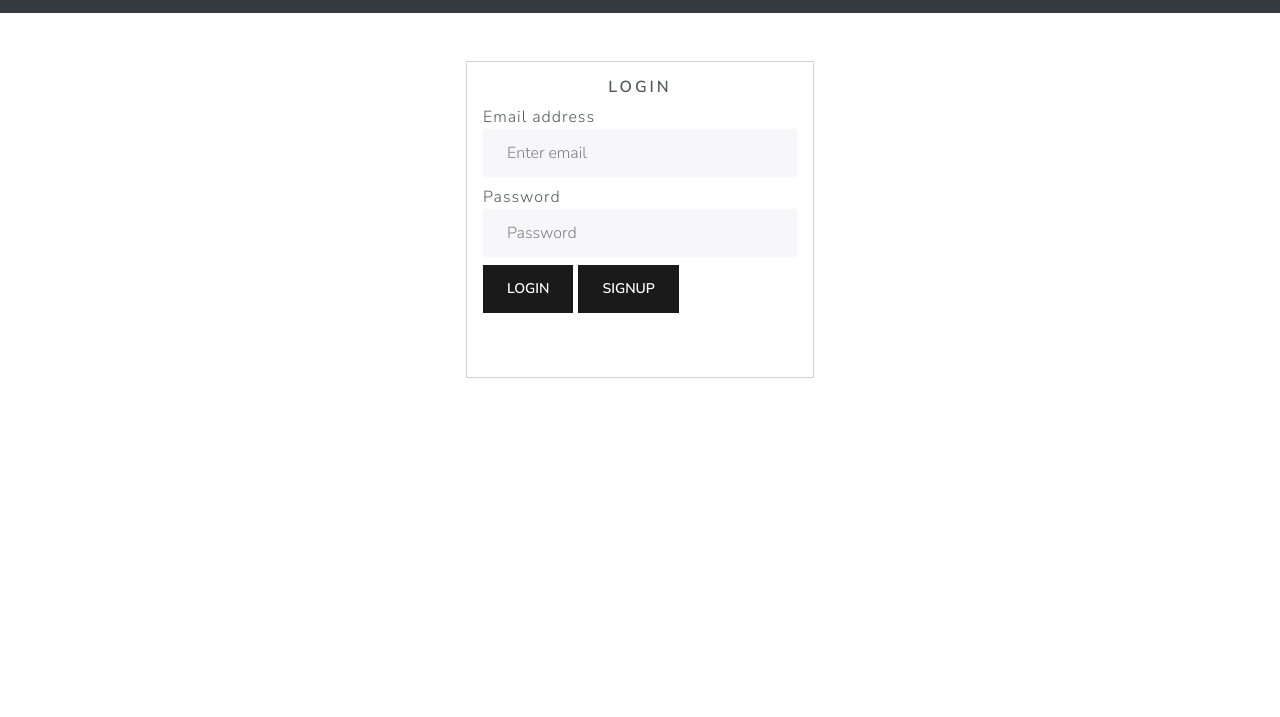
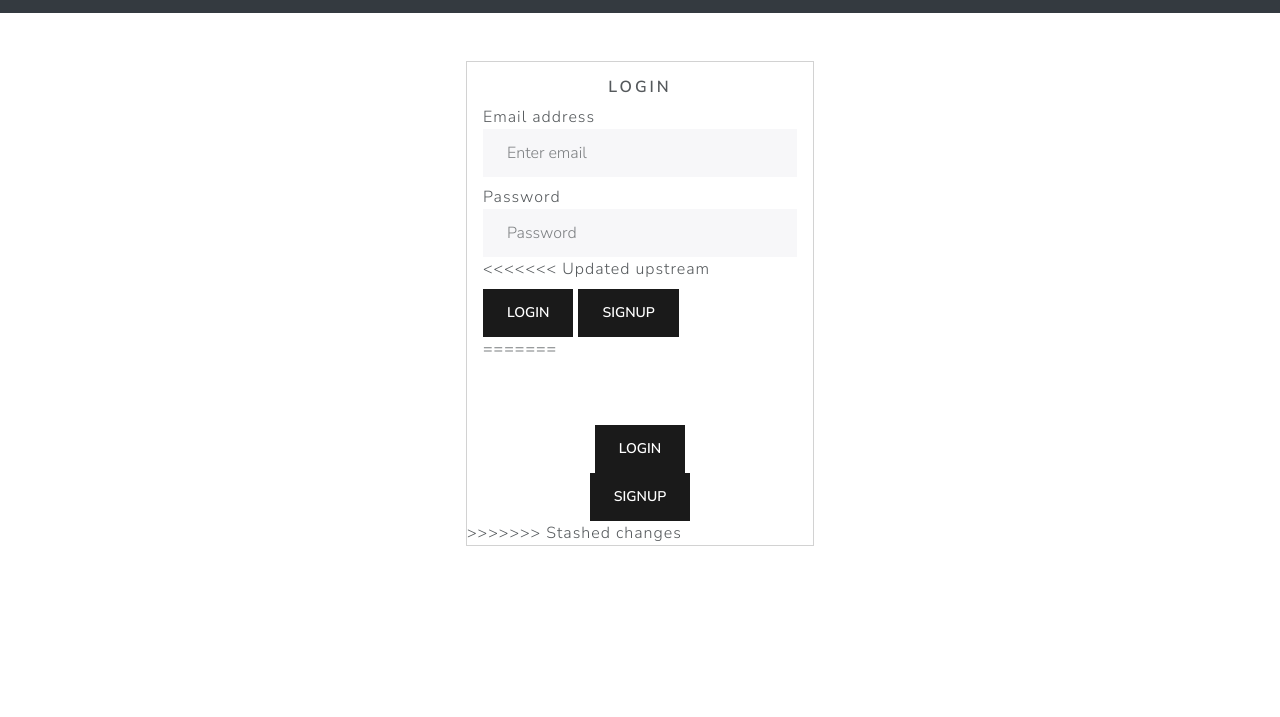
Before and after one commit to ChewicoGIT/EComerce, a plain HTML site: page src/login.html in a window 1280 px wide. Shown: the part 83-800 px from the top of the page. Drawn offline with nearby package versions, Linux system fonts and the light colour scheme.

Commit message:
Update login.html

```diff
--- a/src/login.html
+++ b/src/login.html
@@ -68,12 +68,21 @@
                     <label for="password">Password</label>
                     <input type="password" class="form-control" id="password" placeholder="Password">
                     <span id="passwordError" style="color: red;"></span>
+<<<<<<< Updated upstream
                   </div>
                   <div style="margin:0 auto; display:block;">
                     <button type="submit" class="btn btn-primary btn-block" >Login</button>
                     <button onclick="window.location.href='sighnup.html'" class="btn btn-primary btn-block" >SignUp</button>
                   </div>
 
+=======
+                  </div>
+                  <button type="submit" class="btn btn-primary btn-block" style="margin:0 auto;display:block;">Login</button>
+                  <a href="sighnup.html">
+                    <button class="btn btn-primary btn-block" style="margin:0 auto;display:block;">SignUp</button>
+                  </a>
+                  <span id="loginError" style="color: red;"></span>
+>>>>>>> Stashed changes
                   <span id="loginError" style="color: red;"></span>
                   <span id="loginSuccess" style="color: green;"></span>
                 </form>
```
